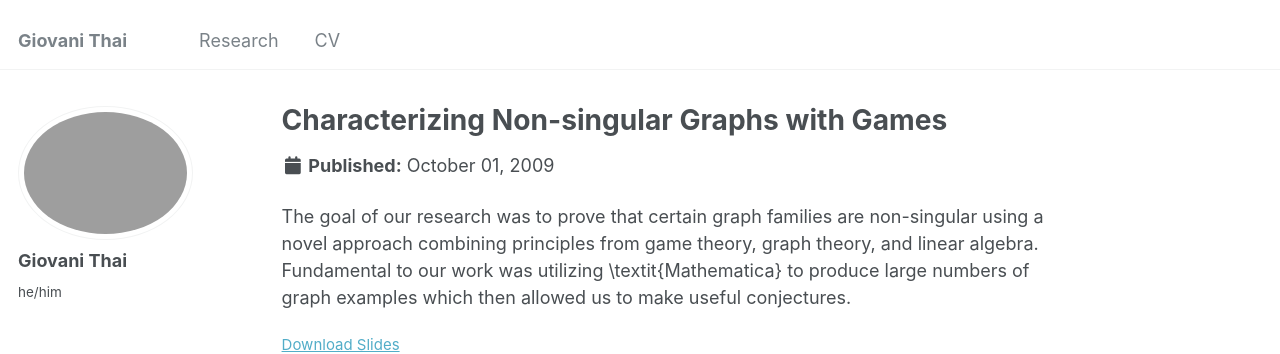
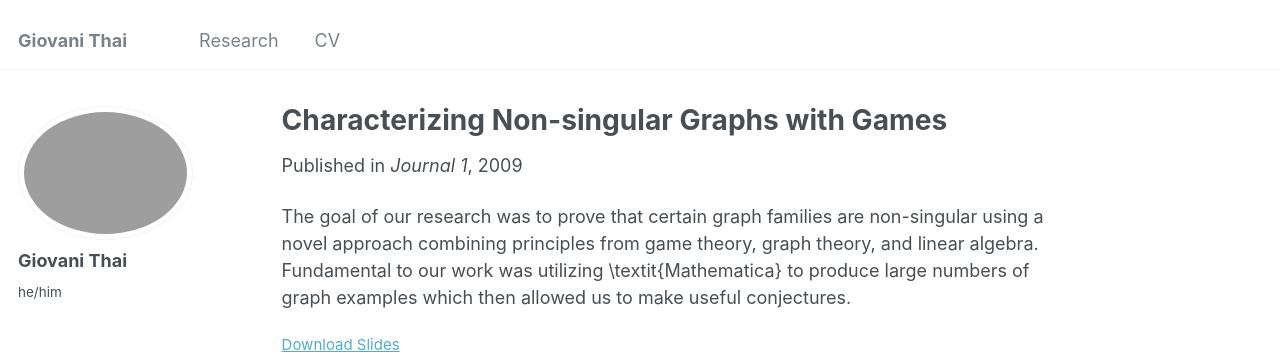
Before and after one commit to GioThai/giothai.github.io, a Jekyll site: the page built from _publications/2009-10-01-paper-title-number-1.md, in a window 1280 px wide and 1081 px high. Shown: the top 354 px of the window. Built offline with Jekyll 4.4.1, drawn with Linux system fonts in a browser that asks for light colours; some of the changed lines change nothing that is shown.

Commit message:
Update 2009-10-01-paper-title-number-1.md

```diff
--- a/_publications/2009-10-01-paper-title-number-1.md
+++ b/_publications/2009-10-01-paper-title-number-1.md
@@ -3,11 +3,11 @@ title: "Characterizing Non-singular Graphs with Games"
 collection: publications
 category: manuscripts
 permalink: /publication/2009-10-01-paper-title-number-1
-#excerpt: 'This paper is about the number 1. The number 2 is left for future work.'
-#date: 2009-10-01
-#venue: 'Journal 1'
+excerpt: 'This paper is about the number 1. The number 2 is left for future work.'
+date: 2009-10-01
+venue: 'Journal 1'
 slidesurl: 'https://github.com/GioThai/giothai.github.io/blob/master/files/CSU_JMM_2022_Graphs_as_Games.pdf'
-paperurl: 'https://github.com/GioThai/giothai.github.io/blob/master/files/Frost_Summer_Research_Poster_2022.pdf'
+paperurl: 'files/Frost_Summer_Research_Poster_2022.pdf'
 #citation: 'Your Name, You. (2009). &quot;Paper Title Number 1.&quot; <i>Journal 1</i>. 1(1).'
 ---
 
```
